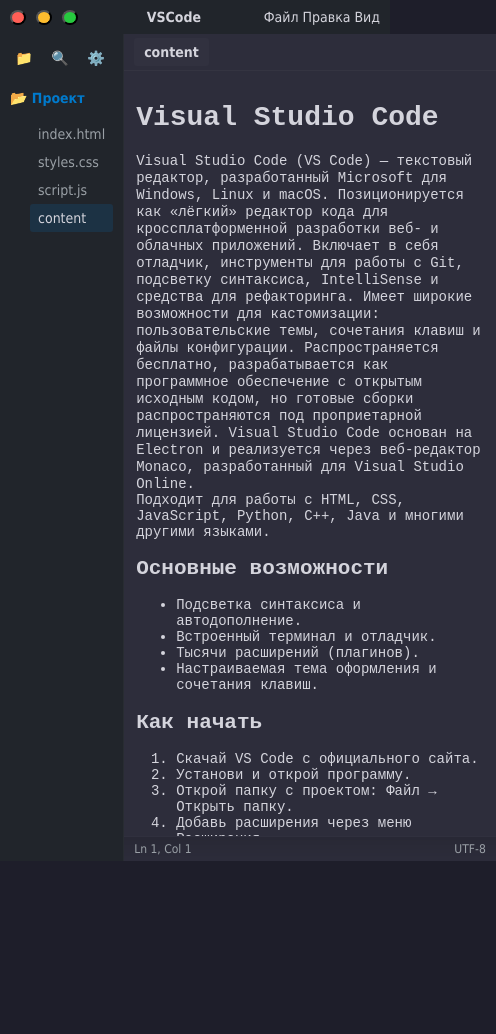
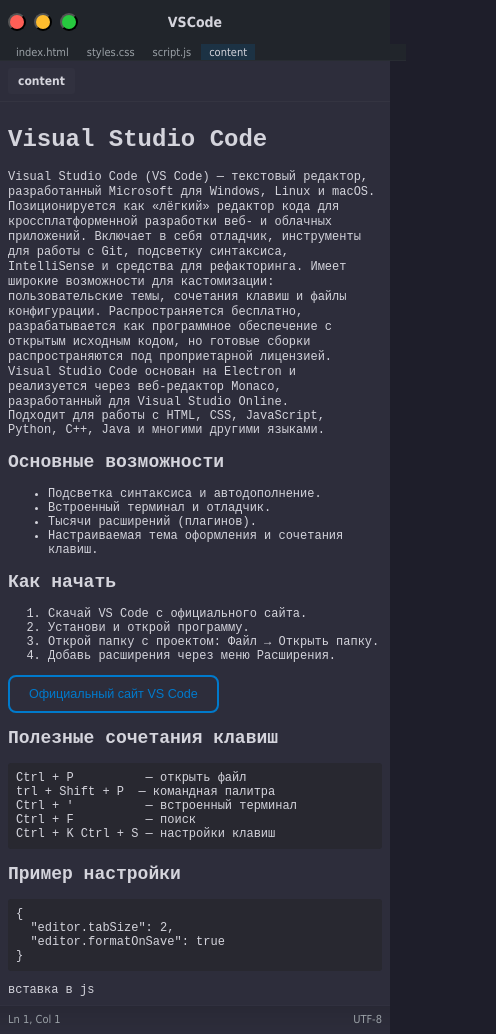
Before and after one commit to Paketgit/Modern-applications-for-development, a plain HTML site: page vscode/vscode.html in a window 390 px wide. Shown: the whole page, 496 px wide, since content can reach past the window. Before the commit the page ends 861 px from the top, so only its background shows below. Drawn offline with Linux system fonts and the light colour scheme.

Commit message:
little imporeve adapt for vscode

```diff
--- a/vscode/vscodeStyle.css
+++ b/vscode/vscodeStyle.css
@@ -144,3 +144,208 @@
     border-radius: 3px;
     padding: 10px;
 }
+
+/* Адаптивность для мобильных устройств */
+@media screen and (max-width: 768px) {
+  body {
+    font-size: 13px;
+  }
+
+  /* Топ-бар остается без изменений для кнопок */
+  .titlebar {
+    height: 44px; /* Немного увеличиваем высоту для удобства нажатия */
+    padding: 0 8px;
+  }
+
+  .title-left {
+    display: flex;
+    gap: 8px;
+  }
+
+  .title-left .dot {
+    width: 18px;
+    height: 18px; /* Немного увеличиваем кнопки для мобильных */
+    margin-right: 0;
+  }
+
+  .title-center {
+    font-size: 15px;
+    position: absolute;
+    left: 50%;
+    transform: translateX(-50%);
+  }
+
+  .title-right {
+    display: none; /* Скрываем меню на мобильных */
+  }
+
+  /* Контейнер приложения */
+  .app {
+    flex-direction: column;
+    height: calc(100% - 44px); /* Учитываем увеличенную высоту топ-бара */
+  }
+
+  /* Боковая панель */
+  .sidebar {
+    width: 100%;
+    height: auto;
+    flex-direction: row;
+    padding: 8px;
+    border-right: none;
+    border-bottom: 1px solid rgba(255,255,255,0.03);
+    overflow-x: auto;
+    overflow-y: hidden;
+  }
+
+  .sidebar-top {
+    display: none; /* Скрываем иконки на мобильных */
+  }
+
+  .explorer {
+    display: flex;
+    align-items: center;
+    margin-top: 0;
+    width: 100%;
+  }
+
+  .folder {
+    display: none; /* Скрываем заголовок папки на мобильных */
+  }
+
+  .files {
+    display: flex;
+    margin-left: 0;
+    gap: 4px;
+    overflow-x: auto;
+    padding: 4px 0;
+    width: 100%;
+  }
+
+  .file {
+    white-space: nowrap;
+    padding: 8px 10px;
+    font-size: 12px;
+    flex-shrink: 0; /* Запрещаем сжатие элементов */
+  }
+
+  /* Редактор */
+  .editor-top {
+    height: 40px;
+    padding: 0 8px;
+  }
+
+  .tab {
+    padding: 8px 12px;
+    font-size: 13px;
+  }
+
+  .code {
+    padding: 10px;
+    font-size: 13px;
+  }
+
+  .code-highlight {
+    padding: 8px;
+    font-size: 12px;
+    overflow-x: auto;
+  }
+
+  /* Нижняя строка состояния */
+  .statusbar {
+    height: 28px;
+    font-size: 11px;
+    padding: 0 8px;
+    flex-wrap: wrap;
+  }
+
+  .statusbar div {
+    margin: 2px 0;
+  }
+}
+
+/* Для очень маленьких экранов */
+@media screen and (max-width: 480px) {
+  .title-center {
+    font-size: 14px;
+    max-width: 150px;
+    overflow: hidden;
+    text-overflow: ellipsis;
+    white-space: nowrap;
+  }
+
+  .files {
+    gap: 2px;
+  }
+
+  .file {
+    padding: 6px 8px;
+    font-size: 11px;
+  }
+
+  .tab {
+    font-size: 12px;
+    padding: 6px 10px;
+  }
+
+  .code {
+    font-size: 12px;
+    padding: 8px;
+  }
+}
+
+/* Для горизонтальной ориентации на мобильных */
+@media screen and (max-width: 768px) and (orientation: landscape) {
+  .app {
+    flex-direction: row;
+  }
+
+  .sidebar {
+    width: 180px;
+    height: 100%;
+    flex-direction: column;
+    overflow-y: auto;
+    overflow-x: hidden;
+  }
+
+  .explorer {
+    flex-direction: column;
+    align-items: flex-start;
+  }
+
+  .files {
+    flex-direction: column;
+    width: 100%;
+  }
+
+  .file {
+    white-space: normal;
+    width: 100%;
+    box-sizing: border-box;
+  }
+}
+
+/* Предотвращаем выделение текста при касании на мобильных */
+.title-left .dot,
+.file,
+.icon {
+  -webkit-tap-highlight-color: transparent;
+  user-select: none;
+}
+
+/* Улучшаем скролл на мобильных */
+.files::-webkit-scrollbar,
+.code::-webkit-scrollbar {
+  width: 4px;
+  height: 4px;
+}
+
+.files::-webkit-scrollbar-track,
+.code::-webkit-scrollbar-track {
+  background: rgba(255,255,255,0.05);
+}
+
+.files::-webkit-scrollbar-thumb,
+.code::-webkit-scrollbar-thumb {
+  background: rgba(255,255,255,0.1);
+  border-radius: 2px;
+}
```
